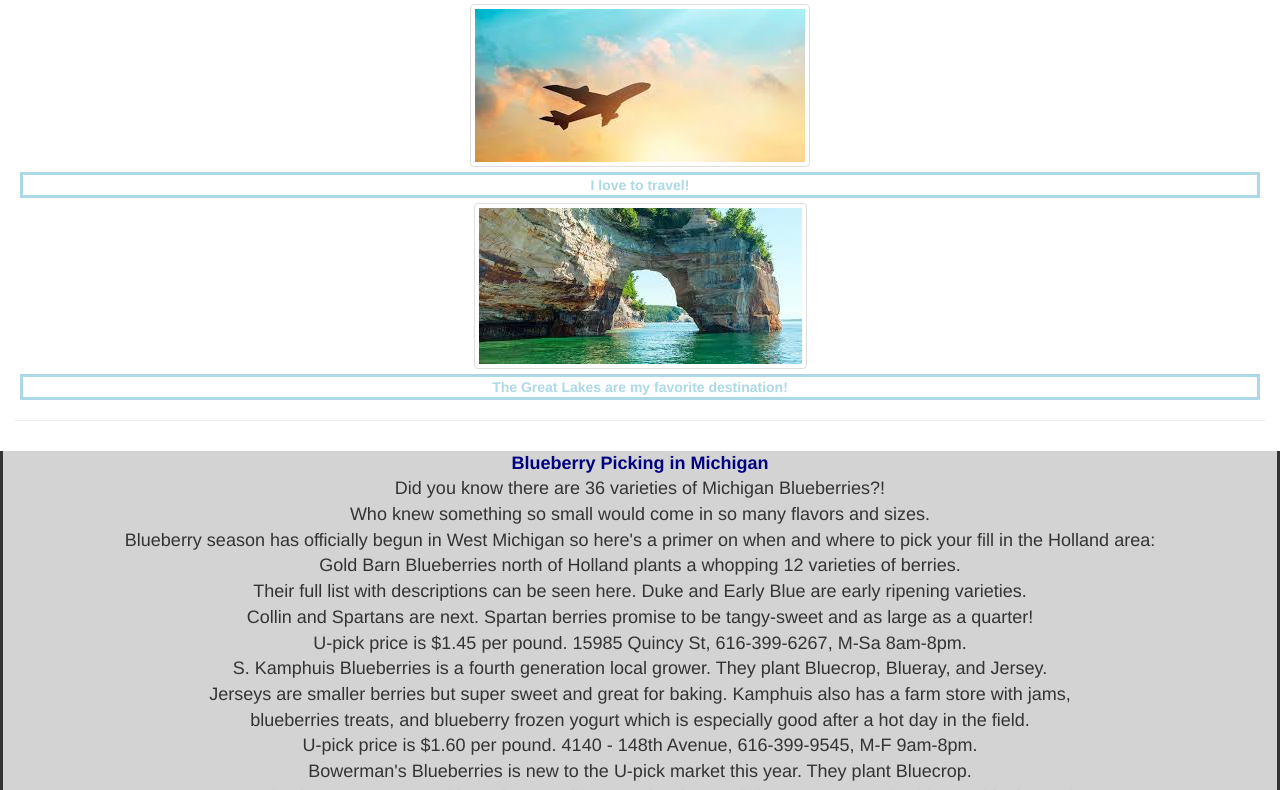
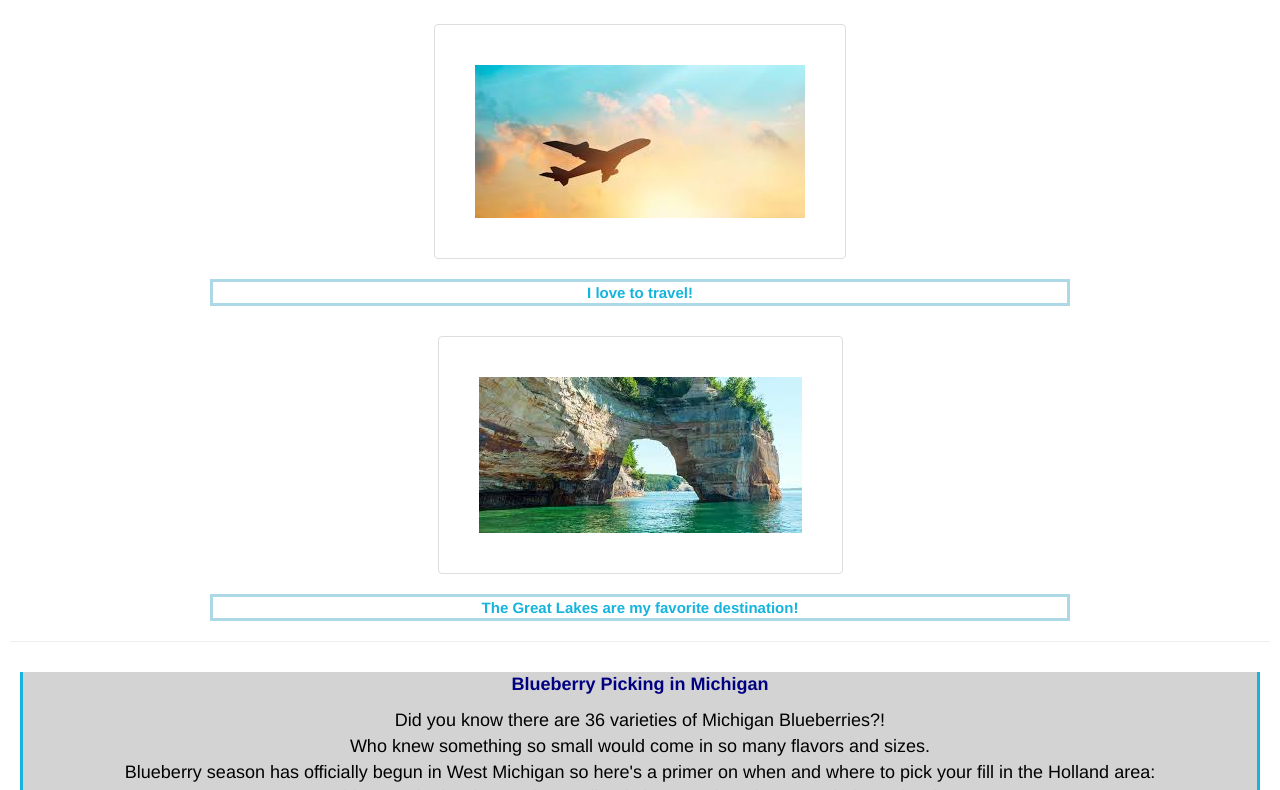
Before and after one commit to davidreinauer/Assignment_01, a plain HTML site: page app/public/placeholder1.html in a window 1280 px wide. Shown: the part 128-918 px from the top of the page. Drawn offline with nearby package versions, Linux system fonts and the light colour scheme.

Commit message:
Add app folder; fix paths

```diff
--- a/Public/css/style.css
+++ b/app/public/css/style.css
@@ -24,6 +24,8 @@ body {
 
 .table-hover {
   hover: lightblue;
+  border-style: solid;
+  border-color: lightgray;
 }
 .info {
   background-color: white;
@@ -38,6 +40,7 @@ body {
   border: black;
   border-radius: 5px;
   border-style: solid;
+  margin: 20px;
 }
 
 footer {
@@ -47,18 +50,31 @@ footer {
    color: black;
     text-align: center;
     vertical-align: middle;
-    margin-top: 50;
+    margin-top: 50px;
 }
 
 .boxed-paragraph {
-  color: lightblue;
+  color: rgb(22, 180, 221);
   font-weight: bold;
   border: lightblue;
   border-style: solid;
-  margin: 5px;
+  margin-top: 20px;
+  margin-left: 150px;
+  margin-right: 150px;
+}
+
+.boxed-paragraph-slim {
+  color: rgb(22, 180, 221);
+  font-weight: bold;
+  border: lightblue;
+  border-style: solid;
+  margin-top: 20px;
+  margin-left: 200px;
+  margin-right: 200px;
 }
 
 .img {
+  margin-top: 20px;
   padding: 40px;
   padding-bottom: 40px;
 }
@@ -68,9 +84,9 @@ footer {
 }
 
 .navbar-default a {
-    color: black !important;
+    color: rgb(22, 180, 221) !important;
 }
 
 ul.nav a:hover {
-  color: #316CA1 !important;
+  color: navy !important;
 }
--- a/Public/placeholder1.html
+++ b/app/public/placeholder1.html
@@ -4,8 +4,6 @@
     <!-- Required meta tags -->
     <meta charset="utf-8">
     <meta name="viewport" content="width=device-width, initial-scale=1, shrink-to-fit=no">
-
-    <link rel="stylesheet" href="../Public/css/style.css">
 
     <!--Compiled and minified CSS-->
     <link rel="stylesheet" href="https://maxcdn.bootstrapcdn.com/bootstrap/3.3.7/css/bootstrap.min.css">
@@ -14,6 +12,7 @@
     <!--Compiled and minified JavaScript-->
     <script src="https://maxcdn.bootstrapcdn.com/bootstrap/3.3.7/js/bootstrap.min.js"></script>
 
+    <link rel="stylesheet" href="css/style.css">
 
     <title>Hobbies</title>
   <header>
@@ -49,19 +48,20 @@
     <h1>These pictures best describe my favorite things to do!</h1>
 
     <div class="col-lg-12 col-md-12 col-sm-12 col-xs-12 headervert centeralign info">
-        <img src="../Public/pictures/DS_traveling.jpg"
+        <img src="pictures/DS_traveling.jpg"
         class="img-thumbnail img" alt="Traveling" height="250"><br>
-        <p class="boxed-paragraph">I love to travel!</p>
-        <img src="../Public/pictures/DS_pictured-rocks.jpg"
-        class="img-thumbnail img" alt="Pictured Rocks at Lake Superior" height="250">
-        <p class="boxed-paragraph">The Great Lakes are my favorite destination!</p>
+        <p class="boxed-paragraph-slim">I love to travel!</p>
+
+        <img src="pictures/DS_pictured-rocks.jpg"
+        class="img-thumbnail img" alt="Pictured Rocks at Lake Superior" title="Rocks at Lake Superior" height="250">
+        <p class="boxed-paragraph-slim">The Great Lakes are my favorite destination!</p>
         <hr>
     </div>
 
 
 
     <div class="poem"><p><strong style="color:navy;"><bold>Blueberry Picking in Michigan</bold></strong><br>
-        Did you know there are 36 varieties of Michigan Blueberries?! <br>
+      <p style="color:black;">  Did you know there are 36 varieties of Michigan Blueberries?! <br>
         Who knew something so small would come in so many flavors and sizes. <br>
         Blueberry season has officially begun in West Michigan so here's a primer on when and where to pick your fill in the Holland area:<br>
 
@@ -87,7 +87,7 @@
         Blueberry season continues through mid-August depending on the weather and picking volumes. <br>
         Several of these outlets have Facebook pages with updates on what is available to pick and when the season will be closing. <br>
         Blueberries grow in full sun so don't forget the sunscreen and plenty of water!<br>
-
+      </p>
       </p></div>
   </body>
 
```
Also changed, not shown: app/public/index.html (renamed from Public/index.html, +7 -7 lines), app/public/placeholder2.html (renamed from Public/placeholder2.html, +1 -2 lines), app/public/pictures/DS_me-hiking.jpg (renamed from Public/pictures/DS_me-hiking.jpg), app/public/pictures/DS_me-playing-tennis.jpg (renamed from Public/pictures/DS_me-playing-tennis.jpg), app/public/pictures/DS_pictured-rocks.jpg (renamed from Public/pictures/DS_pictured-rocks.jpg), app/public/pictures/DS_traveling.jpg (renamed from Public/pictures/DS_traveling.jpg), 2 other files.
